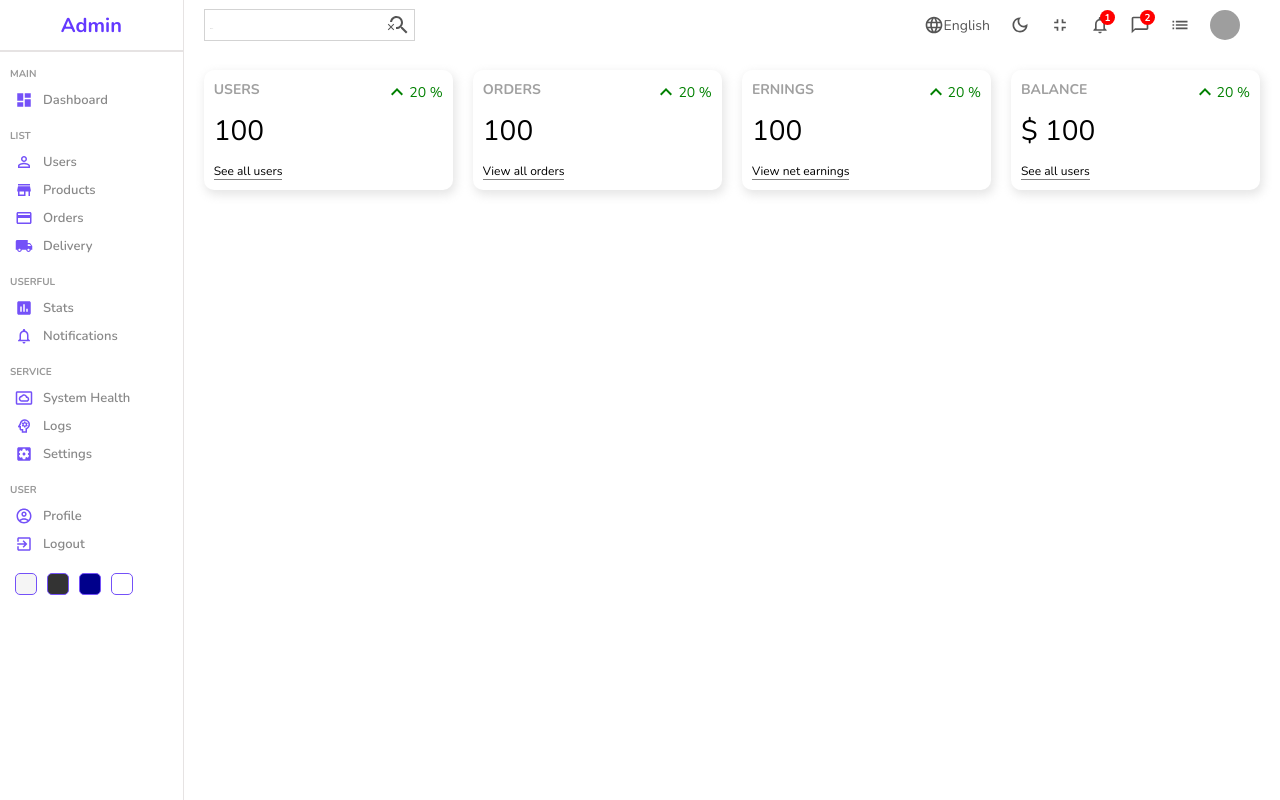
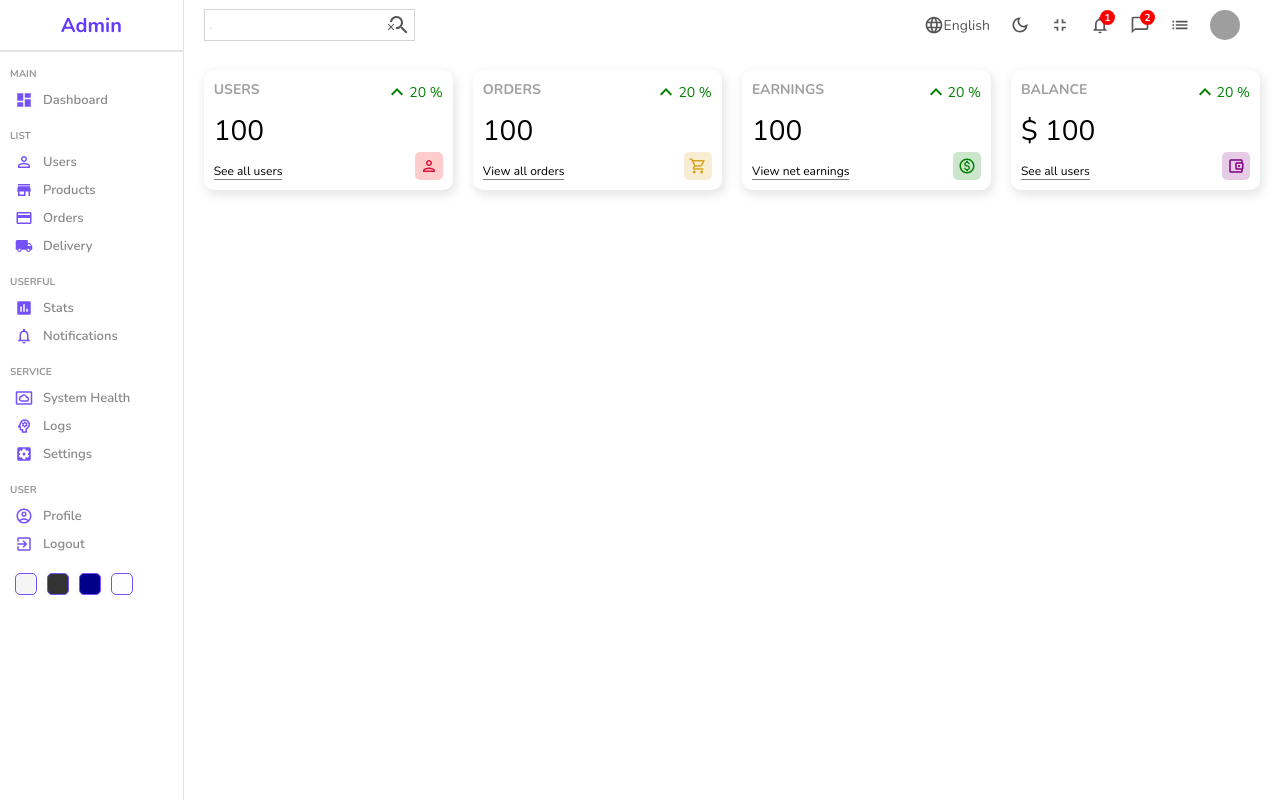
Before and after one commit to MarceloG2021/-AdminDashboard, a React (Create React App) app: page / in a window 1280 px wide. Built offline with nearby package versions, Linux system fonts and the light colour scheme; grey boxes are pictures that could not be loaded.

Commit message:
React Progress Bar Component

```diff
--- a/src/components/widget/Widget.jsx
+++ b/src/components/widget/Widget.jsx
@@ -38,19 +38,26 @@ const Widget = ({ type }) => {
           title: "ORDERS",
           isMoney: false,
           link: "View all orders",
-          icon: <ShoppingCartOutlinedIcon className="icon" />,
+          icon: <ShoppingCartOutlinedIcon
+          className="icon"
+          style={{ backgroundColor: "rgba(218, 165, 32, 0.2)",
+          color: "goldenrod"
+        }}
+          />,
         }
         break;
 
         case "earning":
         data= {
-          title: "ERNINGS",
+          title: "EARNINGS",
           isMoney: false,
           link: "View net earnings",
           icon: (
           <MonetizationOnOutlinedIcon
           className="icon"
-          style={{ backgroundColor: "rgba(0, 128, 0, 0.2)", color: "green" }}
+          style={{ backgroundColor: "rgba(0, 128, 0, 0.2)",
+          color: "green"
+        }}
           />
           ),
         }
@@ -88,7 +95,7 @@ const Widget = ({ type }) => {
           <KeyboardArrowUpIcon  />
          {diff} %
          </div>
-         {diff.icon}
+         {data.icon}
       </div>
     </div>
   );
```
Also changed, not shown: 1 other file (tests, documents, lock files or other folders).
